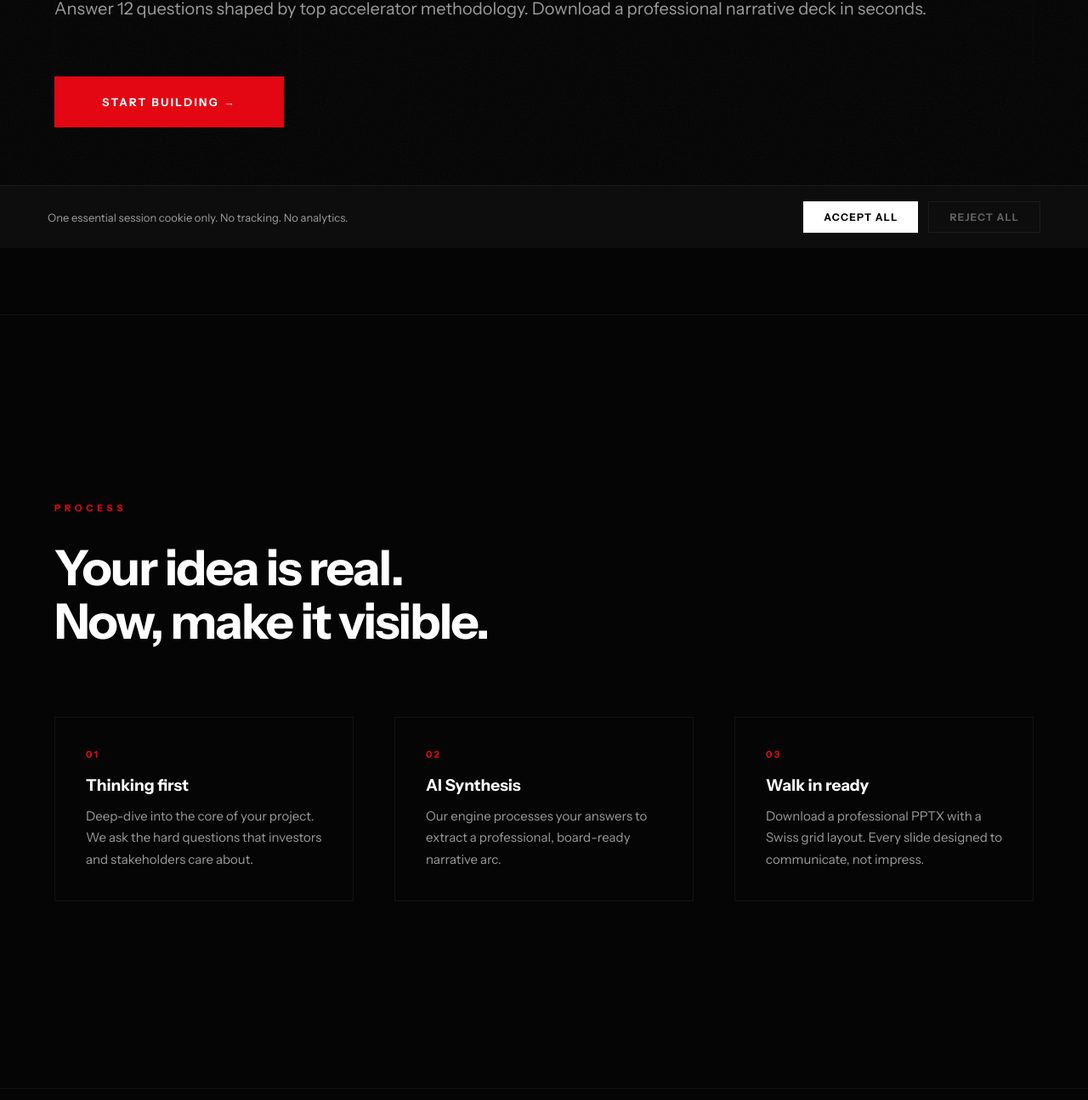
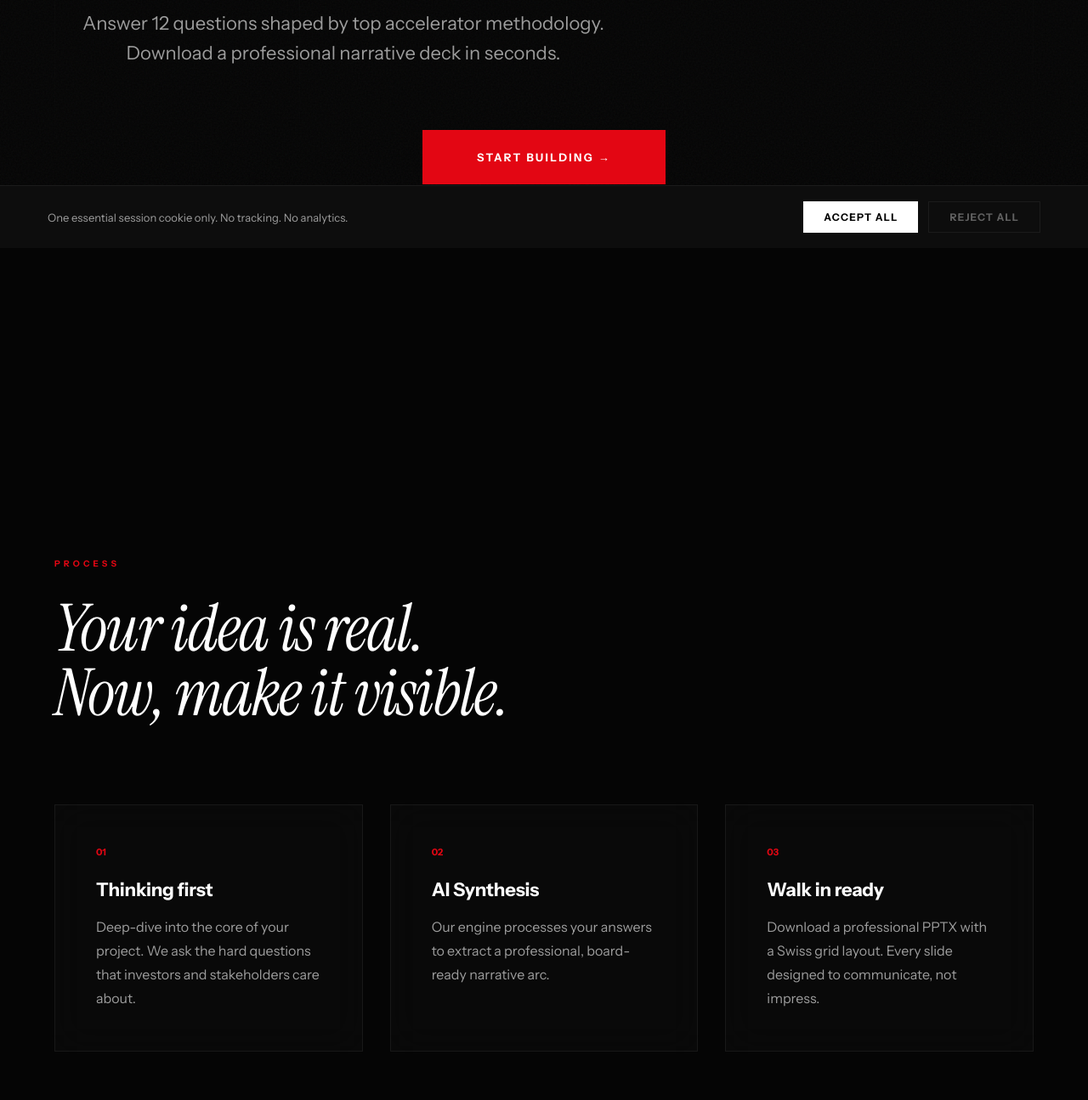
Before and after one commit to sinaida-space/cosmic-oscillations, a website built with Vite: page index.html in a window 1280 px wide. Shown: the part 508-1803 px from the top of the page at 85% size. Built offline with nearby package versions, Linux system fonts and the light colour scheme.

Commit message:
auto: sync changes

```diff
--- a/index.html
+++ b/index.html
@@ -79,33 +79,36 @@
         .btn-hdr:hover { opacity:.82; }
 
         /* HERO */
-        .hero { min-height:100vh; padding:calc(var(--hh) + 120px) var(--gutter) var(--section-pad); }
-        .hero .m-grid { align-items: flex-start; }
-        .eyebrow { font-size:11px; font-weight:700; letter-spacing:.42em; text-transform:uppercase;
-            color:var(--red); margin-bottom:32px; display:block; }
-        .hero-h { font-size:clamp(48px,9vw,118px); font-weight:900; line-height:0.92;
-            letter-spacing:-.045em; margin-bottom:44px; }
-        .hero-h em { font-style:normal; color:var(--red); }
-        .hero-sub { font-size:20px; color:var(--dim); line-height:1.6; margin-bottom:64px; }
+        .hero { min-height:100vh; padding:calc(var(--hh) + 120px) var(--gutter) var(--section-pad); display:flex; flex-direction:column; align-items:center; text-align:center; }
+        .eyebrow { font-family:var(--font-sans); font-size:10px; font-weight:700; letter-spacing:.42em; text-transform:uppercase; color:var(--red); margin-bottom:32px; display:block; }
+        .hero-h { font-family:var(--font-serif); font-size:clamp(56px,10vw,142px); font-weight:400; line-height:0.88; letter-spacing:-.035em; margin-bottom:48px; font-style: italic; }
+        .hero-h em { font-style:italic; color:var(--red); }
+        .hero-sub { font-family:var(--font-sans); font-size:clamp(18px, 1.8vw, 22px); color:var(--dim); line-height:1.6; margin-bottom:72px; max-width:680px; }
         .hero-cta { display:inline-flex; align-items:center; gap:16px;
             background:var(--red); color:var(--white); font-size:13px; font-weight:700;
-            letter-spacing:.18em; text-transform:uppercase; padding:22px 56px; border:none;
-            transition:transform .25s cubic-bezier(0.2, 0, 0, 1), box-shadow .25s; }
-        .hero-cta:hover { transform:scale(1.03); box-shadow:0 18px 54px rgba(227,6,19,.35); }
-        .hero-cta:active { transform:scale(0.96); }
+            letter-spacing:.18em; text-transform:uppercase; padding:24px 64px; border:none;
+            transition:all .3s cubic-bezier(0.2, 0, 0, 1);
+            box-shadow: 0 0 0 0 rgba(227,6,19,0); }
+        .hero-cta:hover { transform: translateY(-4px) scale(1.04); box-shadow:0 24px 64px rgba(227,6,19,.4); }
+        .hero-cta:active { transform: translateY(-1px) scale(0.98); }
 
         /* SECTIONS */
-        .section { padding:var(--section-pad) var(--gutter); border-top:1px solid var(--border); }
-        .section-label { font-size:11px; font-weight:700; letter-spacing:.42em; text-transform:uppercase;
-            color:var(--red); display:block; margin-bottom:32px; }
-        .section-h { font-size:clamp(32px,4.5vw,64px); font-weight:800; letter-spacing:-.03em; margin-bottom:80px; line-height:1.1; }
+        .section { padding:var(--section-pad) var(--gutter); position:relative; }
+        .section-label { font-family:var(--font-sans); font-size:10px; font-weight:700; letter-spacing:.42em; text-transform:uppercase; color:var(--red); display:block; margin-bottom:32px; }
+        .section-h { font-family:var(--font-serif); font-size:clamp(42px,6vw,92px); font-weight:400; font-style:italic; letter-spacing:-.02em; margin-bottom:92px; line-height:1.0; }
 
-        /* PROCESS */
-        .process-grid { display:grid; grid-template-columns:repeat(3,1fr); gap:48px; }
-        .p-card { border:1px solid var(--border); padding:36px; }
-        .p-num { font-size:11px; font-weight:700; letter-spacing:.2em; color:var(--red); margin-bottom:18px; display:block; }
-        .p-title { font-size:19px; font-weight:700; margin-bottom:12px; }
-        .p-desc { font-size:15px; color:var(--dim); line-height:1.7; }
+        /* CARDS / GLASS */
+        .p-card { background:rgba(255,255,255,0.02); border:1px solid var(--border); backdrop-filter:blur(22px); padding:48px; transition:all .4s ease; position:relative; overflow:hidden; }
+        .p-card:hover { background:rgba(255,255,255,0.04); border-color:rgba(255,255,255,0.12); transform:translateY(-8px); }
+        .p-card::before { content:''; position:absolute; top:0; left:0; width:100%; height:2px; background:var(--red); transform:scaleX(0); transition:transform .4s; transform-origin:left; }
+        .p-card:hover::before { transform:scaleX(1); }
+        .p-num { font-family:var(--font-sans); font-size:11px; font-weight:900; color:var(--red); margin-bottom:24px; display:block; }
+        .p-title { font-family:var(--font-sans); font-size:22px; font-weight:700; margin-bottom:16px; letter-spacing:-0.01em; }
+        .p-desc { font-family:var(--font-sans); font-size:16px; color:var(--dim); line-height:1.75; }
+
+        /* PROCESS GRID */
+        .process-grid { display:grid; grid-template-columns:repeat(3,1fr); gap:32px; }
+        @media (max-width:1024px) { .process-grid { grid-template-columns:1fr; } }
 
         /* ABOUT */
         .about-inner { max-width:680px; }
```
